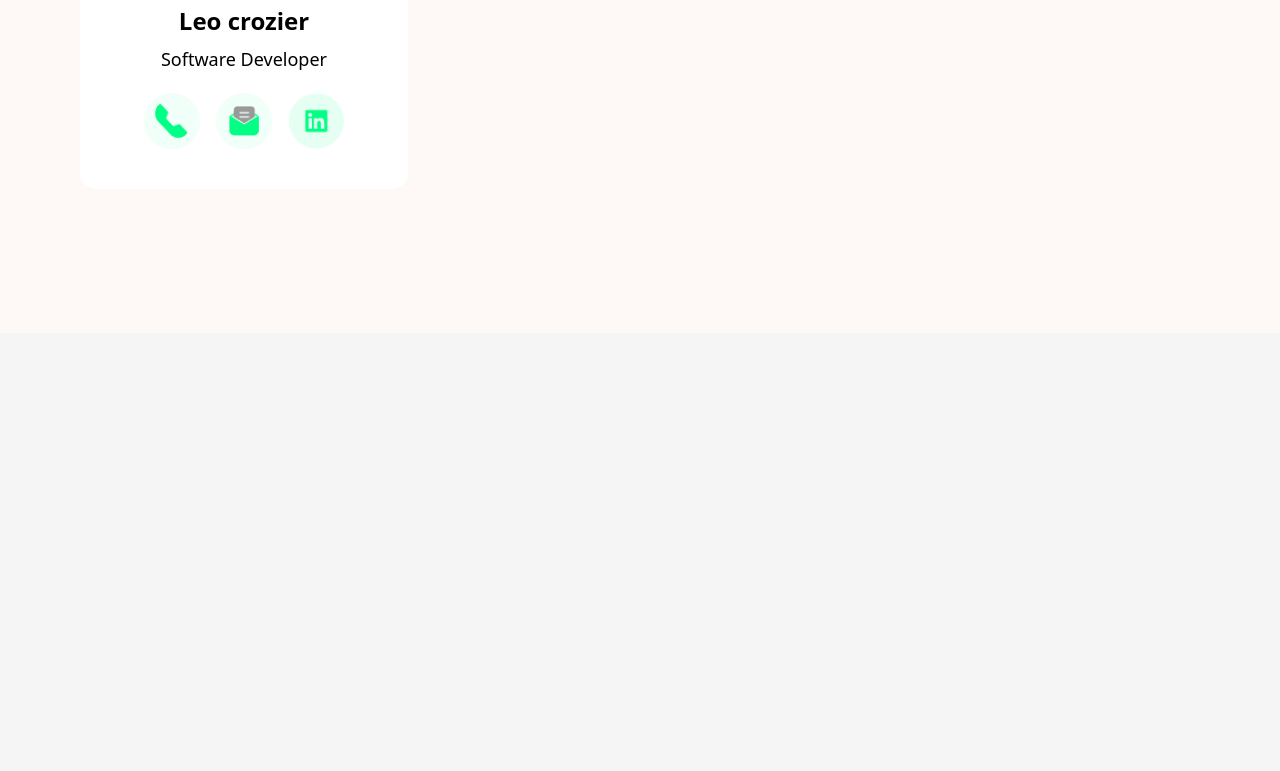
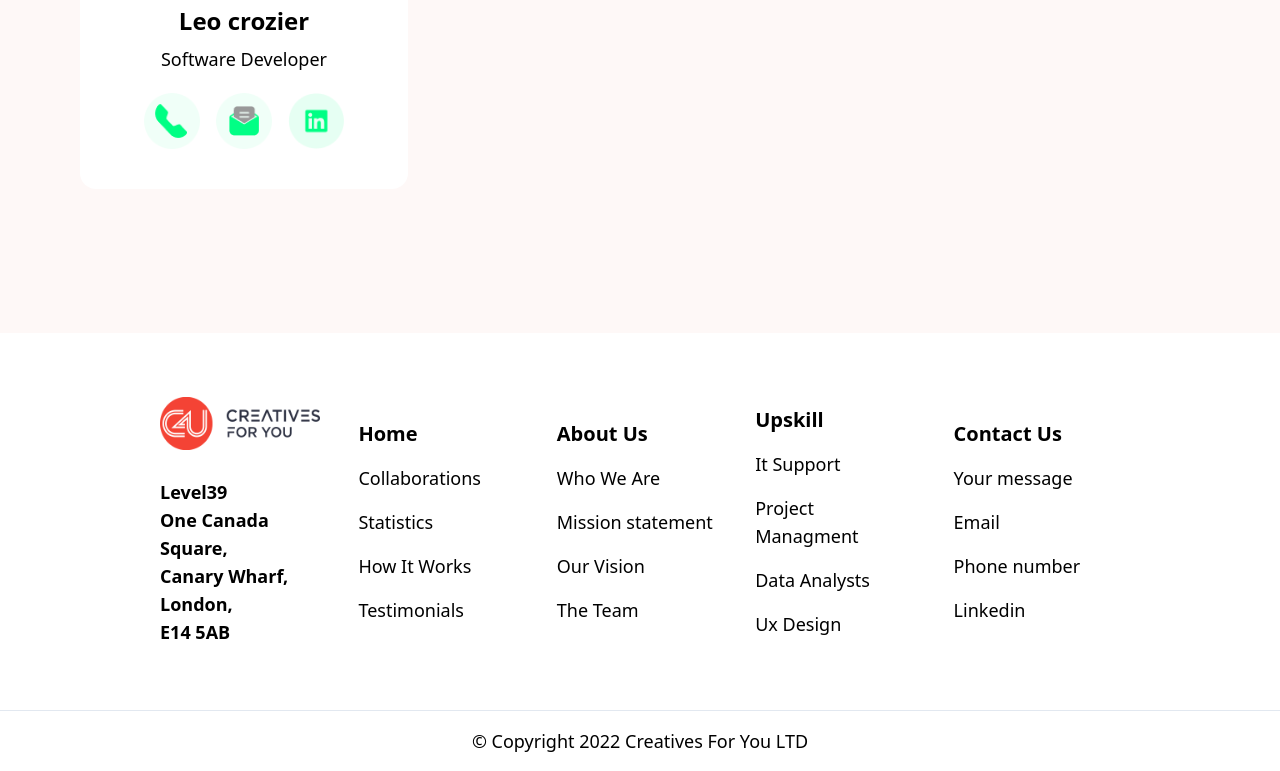
Before and after one commit to Roman-Hasan/Creative-Foryou, a website built with Vite: page index.html in a window 1280 px wide. Shown: the part 4250-5021 px from the top of the page. Before the commit the page ends 4583 px from the top, so only its background shows below. Built offline with nearby package versions, Linux system fonts and the light colour scheme.

Commit message:
footer section

```diff
--- a/index.html
+++ b/index.html
@@ -297,5 +297,61 @@
           </div>
       </Section>
 
+      <!-- footer section -->
+      <footer class="bg-white">
+        <div class=" xl:px-40 px-6 py-16 grid sm:grid-cols-2 gap-8 items-center lg:grid-cols-5">
+
+            <div class="flex flex-col gap-4">
+               <div class="w-[160px]">
+                   <img class="w-full flex" src="assets/logo.png" alt="">
+               </div>
+              <p class="pt-3 text-lg font-semibold">
+               Level39 <br>
+               One Canada Square, <br>
+               Canary Wharf, <br>
+               London, <br>
+               E14 5AB <br>
+              </p>
+            </div>
+
+            <div class="flex flex-col gap-4">
+               <h5 class="font-semibold text-xl">Home</h5>
+               <p><a class="links" href="#">Collaborations</a></p>
+               <p><a class="links" href="#">Statistics</a></p>
+               <p><a class="links" href="#">How It Works</a></p>
+               <p><a class="links" href="#">Testimonials</a></p>
+            </div>
+
+            <div class="flex flex-col gap-4">
+               <h5 class="font-semibold text-xl">About Us</h5>
+               <p><a class="links" href="#">Who We Are</a></p>
+               <p><a class="links" href="#">Mission statement</a></p>
+               <p><a class="links" href="#">Our Vision </a></p>
+               <p><a class="links" href="#">The Team </a></p>
+            </div>
+
+            <div class="flex flex-col gap-4">
+               <h5 class="font-semibold text-xl">Upskill</h5>
+               <p><a class="links" href="#">It Support </a></p>
+               <p><a class="links" href="#">Project Managment </a></p>
+               <p><a class="links" href="#">Data Analysts</a></p>
+               <p><a class="links" href="#">Ux Design</a></p>
+            </div>
+
+            <div class="flex flex-col gap-4">
+               <h5 class="font-semibold text-xl">Contact Us </h5>
+               <p><a class="links" href="#">Your message </a></p>
+               <p><a class="links" href="#">Email</a></p>
+               <p><a class="links" href="#">Phone number </a></p>
+               <p><a class="links" href="#">Linkedin </a></p>
+            </div>
+        </div>
+
+
+   <div class="text-center text-lg border-t border-t-slate-200 p-4">
+     &copy; Copyright 2022 Creatives For You LTD
+   </div>
+</footer>
+
 </body>
 </html>
--- a/main.css
+++ b/main.css
@@ -1,3 +1,11 @@
 @tailwind base;
 @tailwind components;
 @tailwind utilities;
+
+@layer utilities{
+
+    .links{
+        @apply hover:text-red-400 transition-all text-lg duration-300;
+    }
+
+}
```
